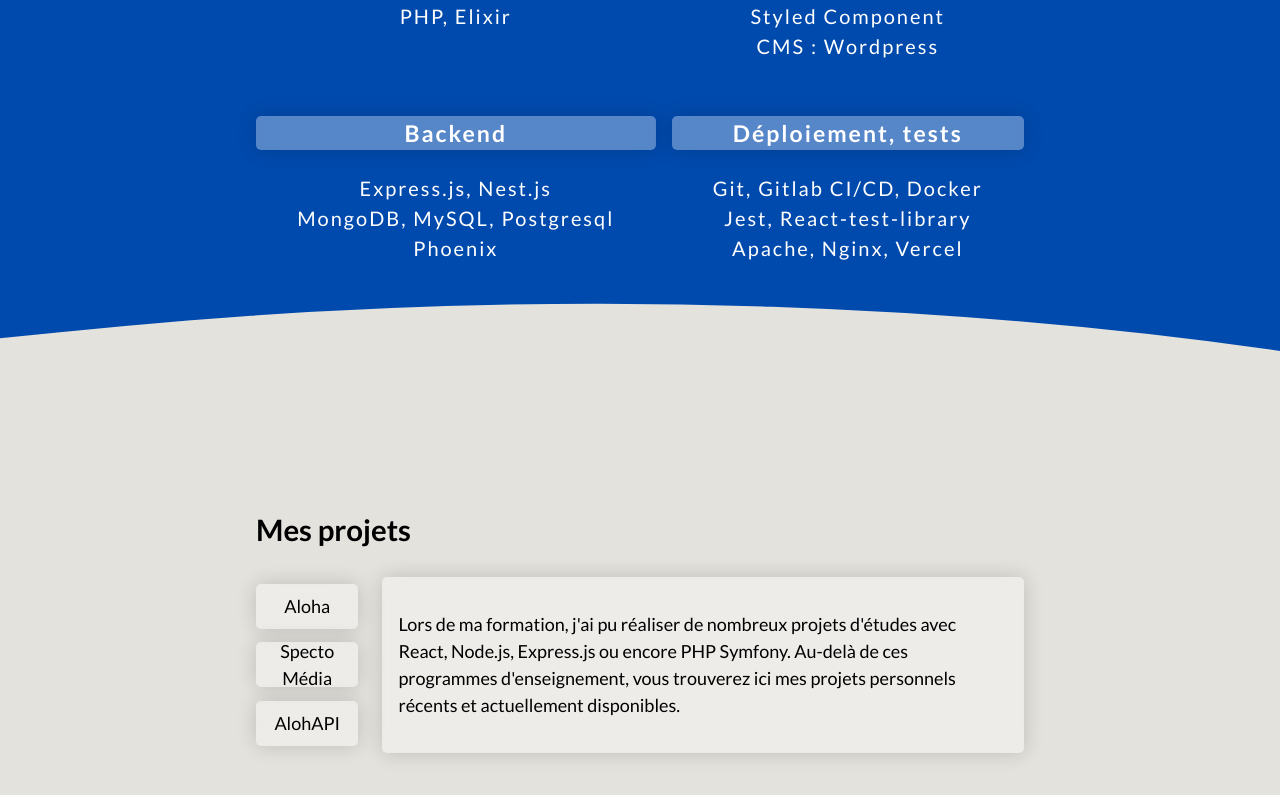
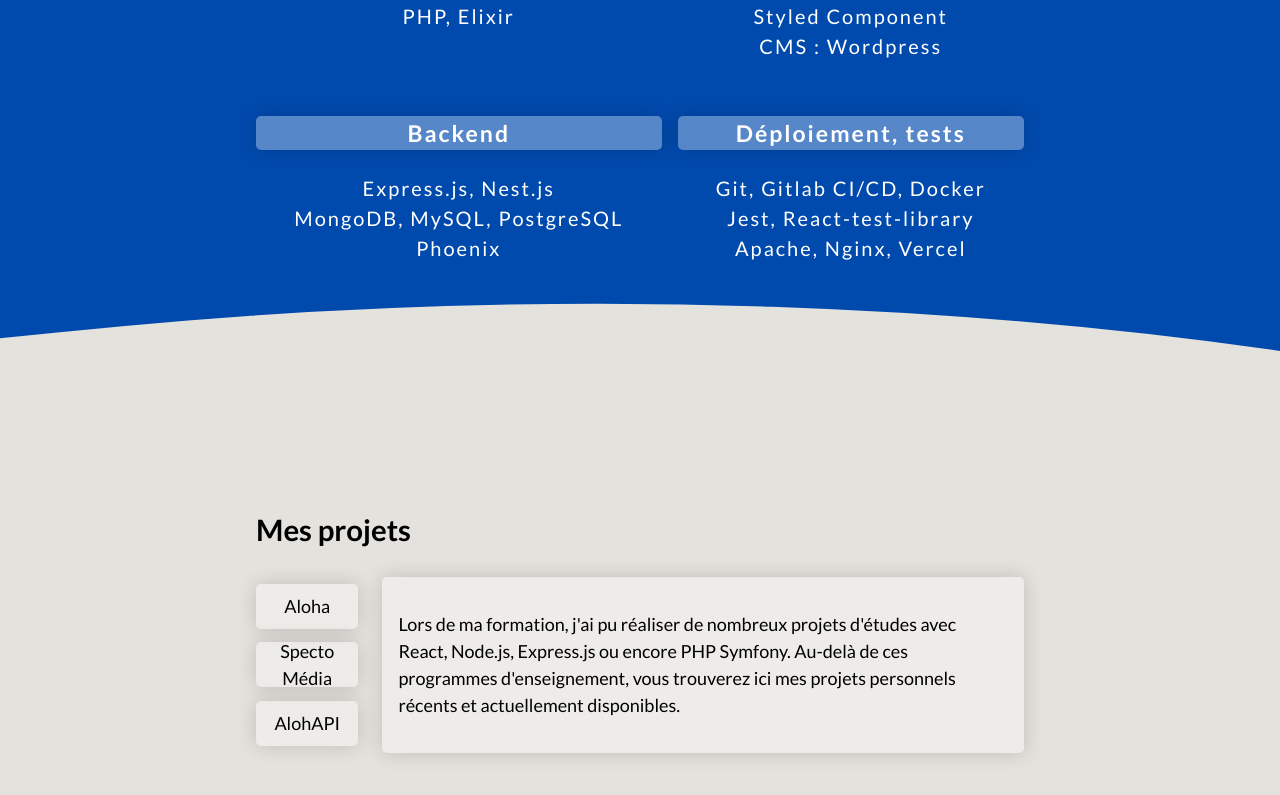
Before and after one commit to Clv86/portfolio, a React (Vite) app: page / in a window 1280 px wide. Shown: the part 1276-2071 px from the top of the page. Built offline with nearby package versions, Linux system fonts and the light colour scheme; a web font is replaced by a local one.

Commit message:
README updated

```diff
--- a/src/components/SkillGrid.tsx
+++ b/src/components/SkillGrid.tsx
@@ -22,7 +22,7 @@ function SkillGrid() {
         <h3>Backend</h3>
         <ul>
           <li>Express.js, Nest.js</li>
-          <li>MongoDB, MySQL, Postgresql</li>
+          <li>MongoDB, MySQL, PostgreSQL</li>
           <li>Phoenix</li>
         </ul>
       </div>
```
Also changed, not shown: 1 other file (tests, documents, lock files or other folders).
